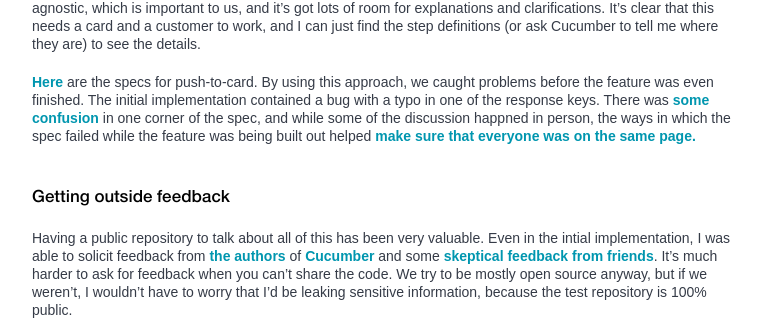
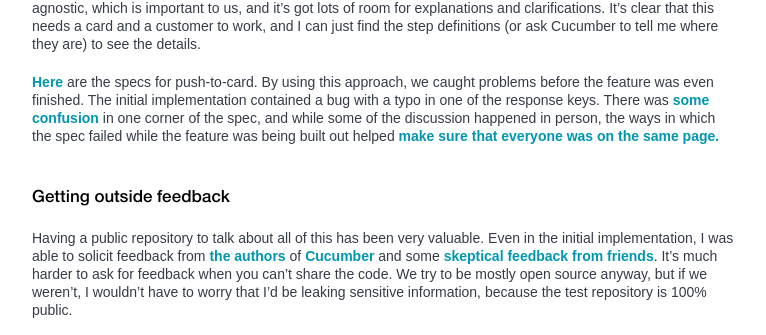
Before and after one commit to balanced/balanced.github.com, a Jekyll site: the page built from _posts/2014-05-16-tdd-your-api.md, in a window 1280 px wide and 900 px high, scrolled down 7646 px. Shown: the part 150-485 px from the top of the window, without its empty margins (143-909 px from the left). Built offline with Jekyll 4.4.1, drawn with Linux system fonts in a browser that asks for light colours; nearby versions of some CDN libraries.

Commit message:
typos :dissappointed:

```diff
--- a/_posts/2014-05-16-tdd-your-api.md
+++ b/_posts/2014-05-16-tdd-your-api.md
@@ -413,7 +413,7 @@ push-to-card. By using this approach, we caught problems before the
 feature was even finished. The initial implementation contained a bug with
 a typo in one of the response keys. There was [some
 confusion](https://github.com/balanced/balanced-api/issues/607) in one corner
-of the spec, and while some of the discussion happned in person, the ways in
+of the spec, and while some of the discussion happened in person, the ways in
 which the spec failed while the feature was being built out helped [make sure
 that everyone was on the same
 page.](https://github.com/balanced/balanced-api/issues/607#issuecomment-43114594)
@@ -421,7 +421,7 @@ page.](https://github.com/balanced/balanced-api/issues/607#issuecomment-43114594
 ## Getting outside feedback
 
 Having a public repository to talk about all of this has been very valuable.
-Even in the intial implementation, I was able to solicit feedback from [the
+Even in the initial implementation, I was able to solicit feedback from [the
 authors](https://github.com/balanced/balanced-api/pull/431#issuecomment-29705876)
 of
 [Cucumber](https://github.com/balanced/balanced-api/pull/431#issuecomment-29884794)
```
